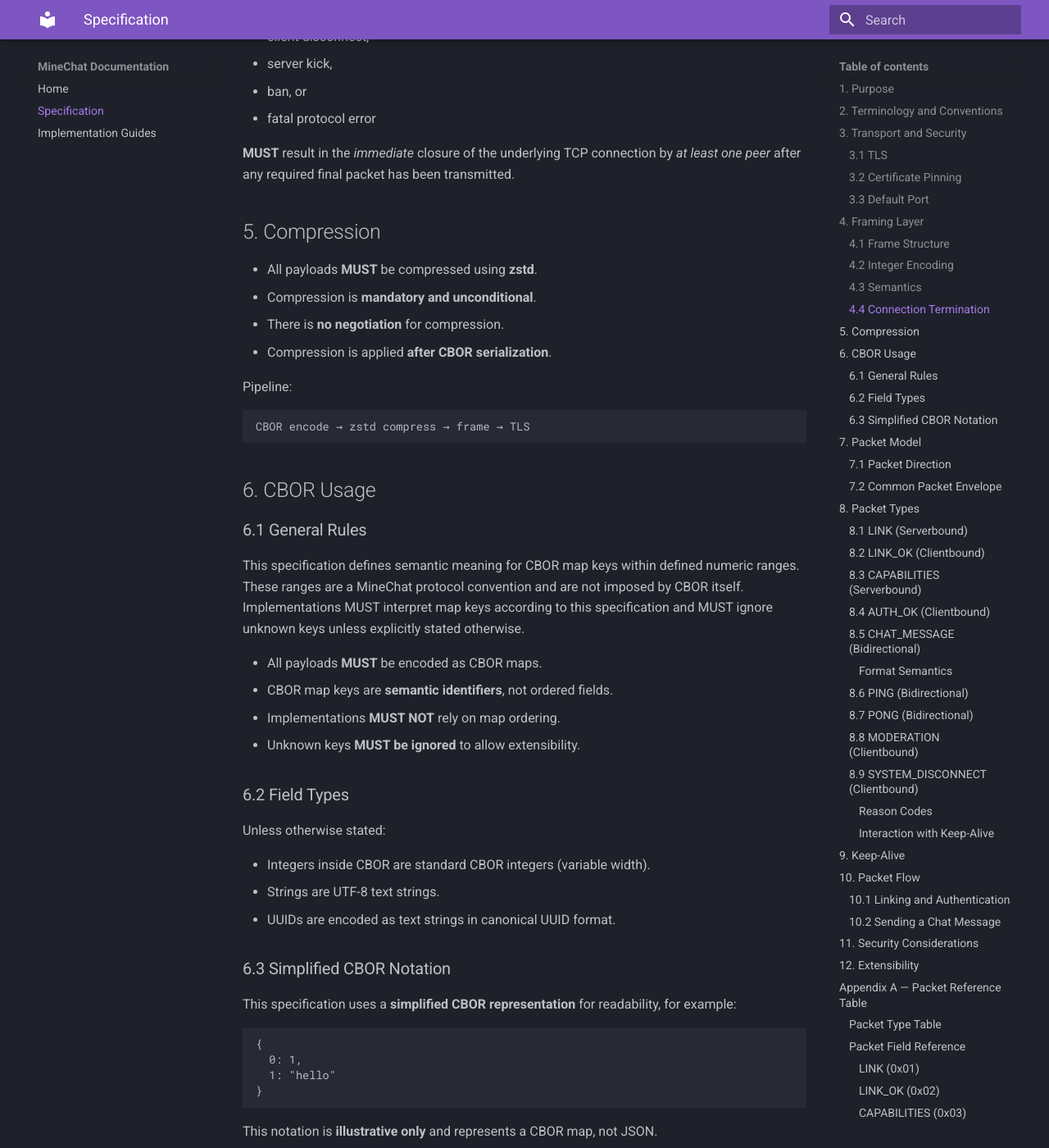
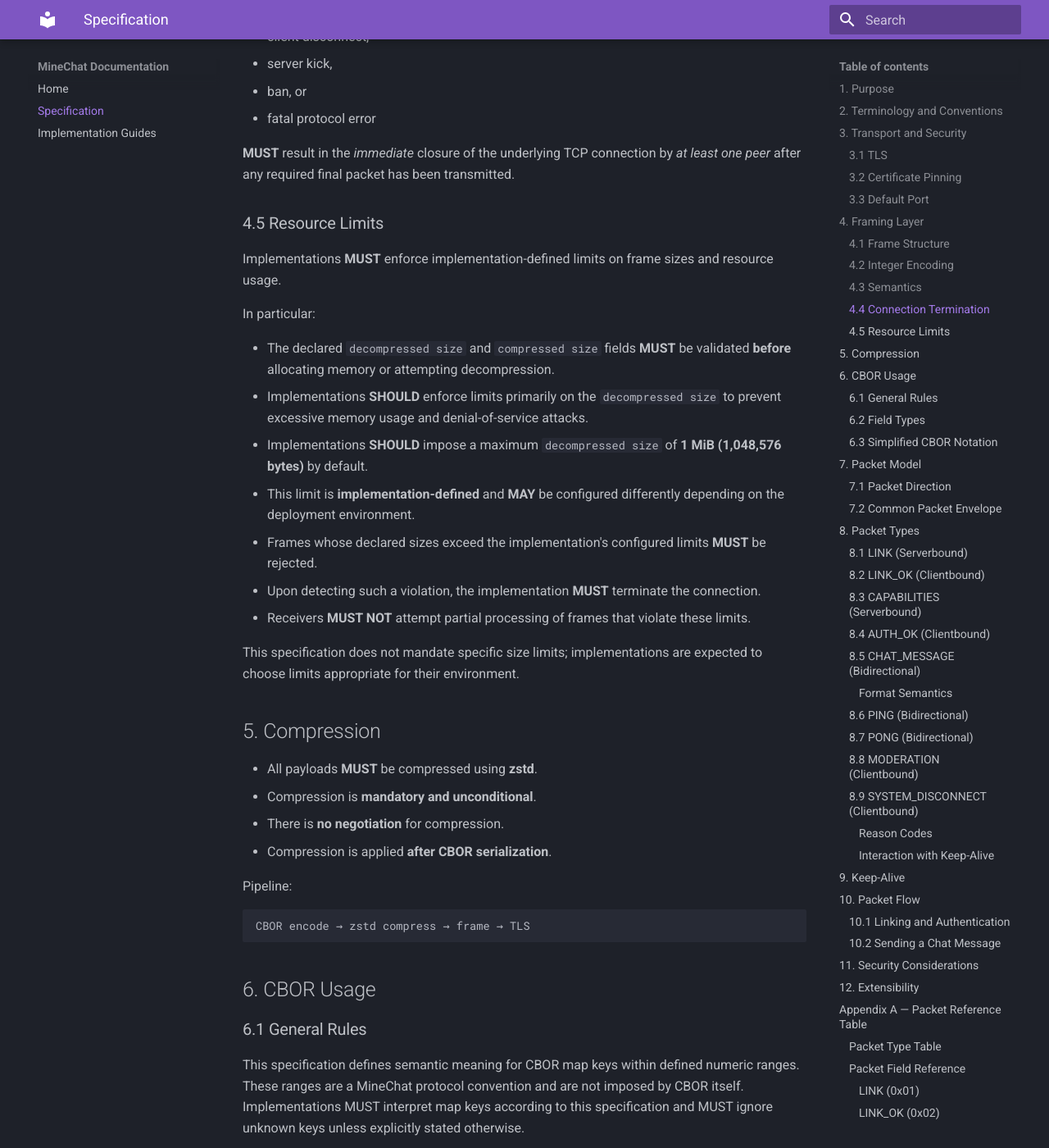
Before and after one commit to MineChatPowered/docs, an MkDocs documentation site: the page built from docs/specification.md, in a window 1280 px wide and 1400 px high, scrolled down 2619 px. Shown: the whole window at 82% size. Built offline with MkDocs 1.6.1 and Material for MkDocs 9.7.7, drawn with Linux system fonts in a browser that asks for light colours.

Commit message:
feat: add resource limits section to specification
Added section on resource limits for frame sizes and resource usage,
specifying validation and rejection criteria for declared sizes.

```diff
--- a/docs/specification.md
+++ b/docs/specification.md
@@ -91,6 +91,22 @@ Any event that results in session termination, including:
 - fatal protocol error
 
 **MUST** result in the *immediate* closure of the underlying TCP connection by *at least one peer* after any required final packet has been transmitted.
+
+### 4.5 Resource Limits
+
+Implementations **MUST** enforce implementation-defined limits on frame sizes and resource usage.
+
+In particular:
+
+- The declared `decompressed size` and `compressed size` fields **MUST** be validated **before** allocating memory or attempting decompression.
+- Implementations **SHOULD** enforce limits primarily on the `decompressed size` to prevent excessive memory usage and denial-of-service attacks.
+- Implementations **SHOULD** impose a maximum `decompressed size` of **1 MiB (1,048,576 bytes)** by default.
+- This limit is **implementation-defined** and **MAY** be configured differently depending on the deployment environment.
+- Frames whose declared sizes exceed the implementation's configured limits **MUST** be rejected.
+- Upon detecting such a violation, the implementation **MUST** terminate the connection.
+- Receivers **MUST NOT** attempt partial processing of frames that violate these limits.
+
+This specification does not mandate specific size limits; implementations are expected to choose limits appropriate for their environment.
 
 ## 5. Compression
 
```
